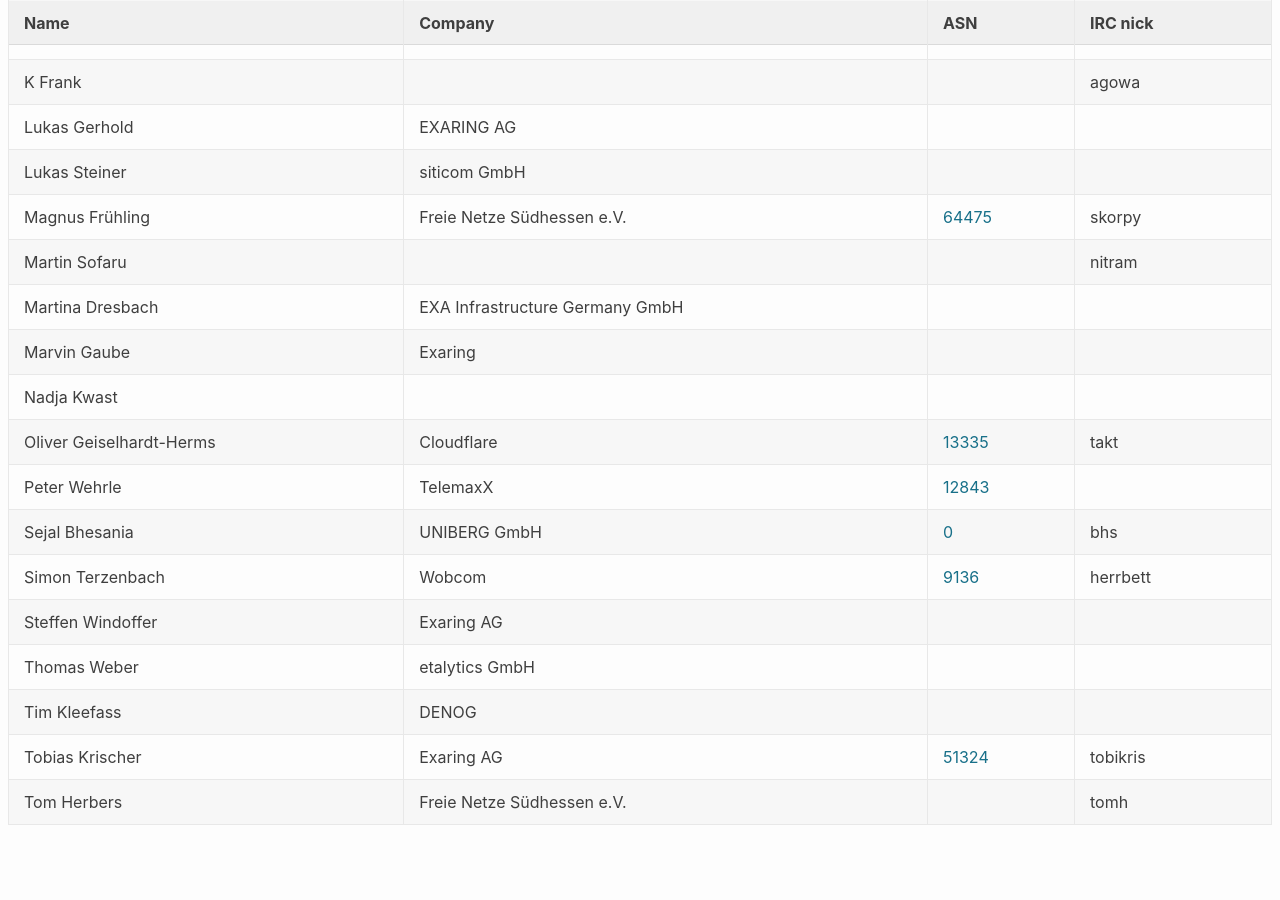
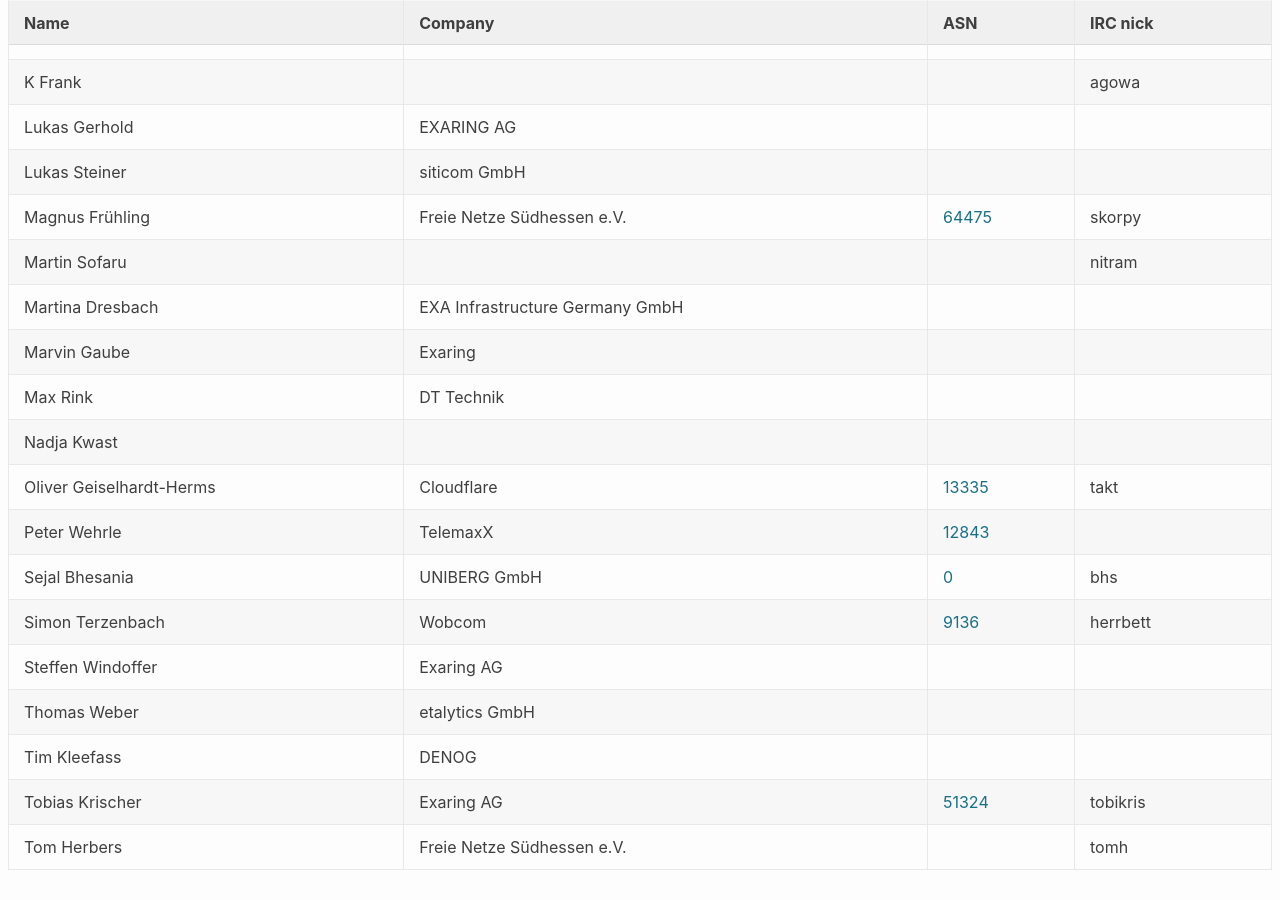
Before and after one commit to denog/pretix-attendeelist, a Jekyll site: the page built from meetup2023_04/index.markdown, in a window 1280 px wide and 900 px high, scrolled down 669 px. Built offline with Jekyll 4.4.1, drawn with Linux system fonts in a browser that asks for light colours; before the commit the page ends 1524 px from its top, so only the background shows below that.

Commit message:
Latest data: Tue Jun 27 16:10:45 UTC 2023

```diff
--- a/_data/attendees_denog_meetup_2023_04.json
+++ b/_data/attendees_denog_meetup_2023_04.json
@@ -132,6 +132,12 @@
     "asn": null
   },
   {
+    "name": "Max Rink",
+    "company": "DT Technik",
+    "irc": null,
+    "asn": null
+  },
+  {
     "name": "Nadja Kwast",
     "company": null,
     "irc": null,
```
